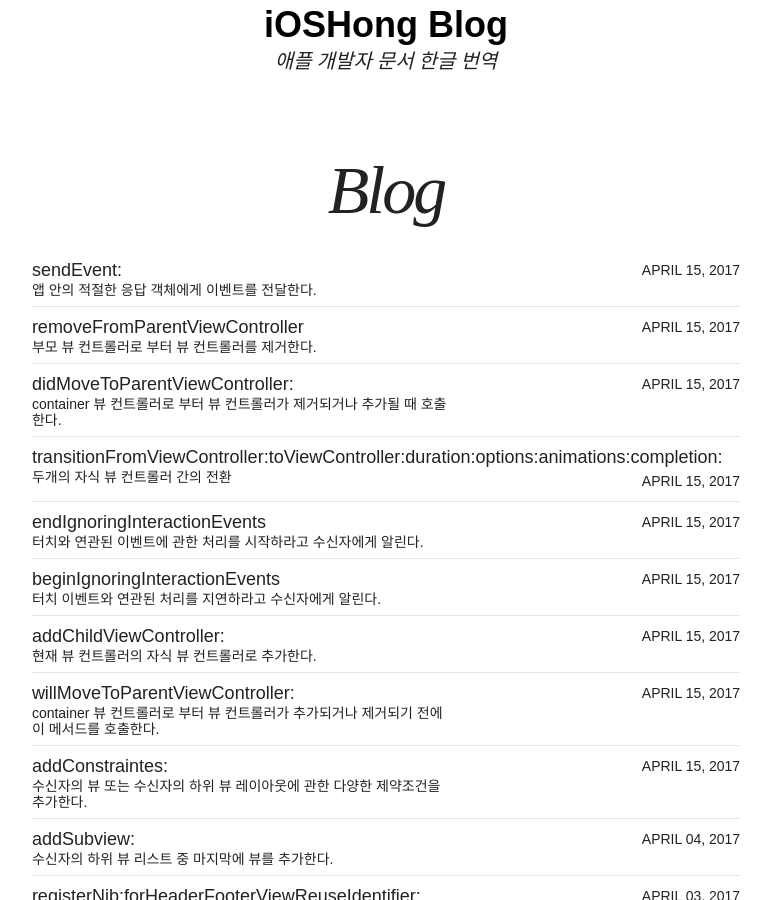
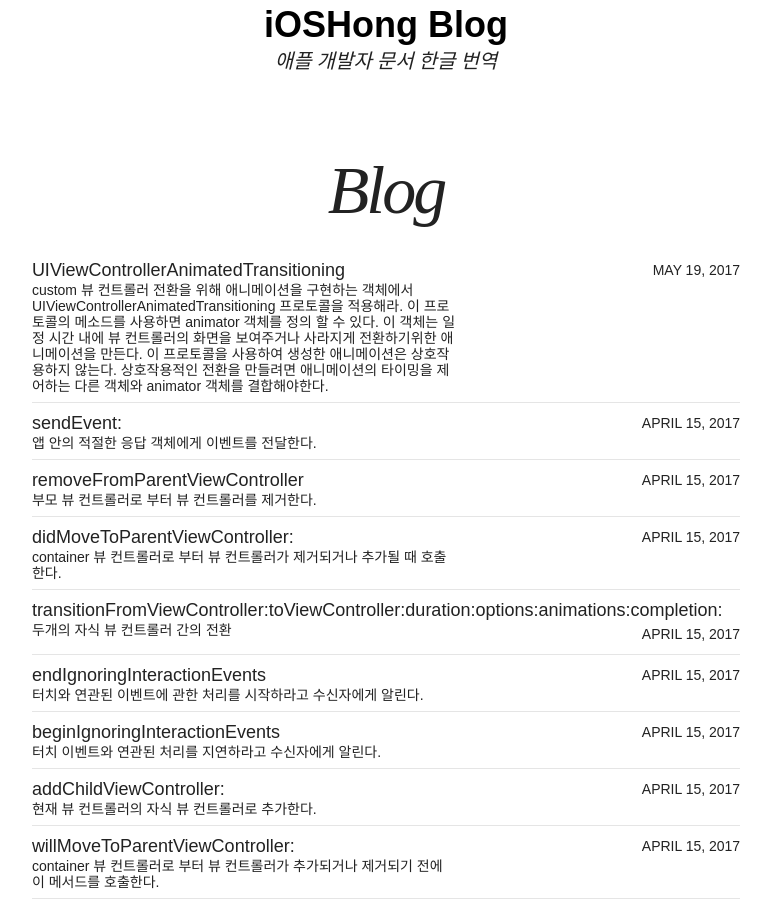
Before and after one commit to LeeHongHwa/leehonghwa.github.io, a Jekyll site: the page built from blog/index.md, in a window 1280 px wide and 900 px high, scrolled down 322 px. Shown: the whole window, without its empty margins (254-1025 px from the left). Built offline with Jekyll 4.4.1, drawn with Linux system fonts in a browser that asks for light colours; nearby versions of some CDN libraries.

Commit message:
update blog UIViewControllerAnimatedTransitioning

```diff
--- /dev/null
+++ b/_posts/blog/2017-05-19-UIViewControllerAnimatedTransitioning.md
@@ -0,0 +1,34 @@
+---
+layout: post
+title: "UIViewControllerAnimatedTransitioning"
+modified:
+categories: blog
+excerpt:
+tags: [UIKit, protocol]
+image:
+  feature:
+date: 2017-05-19T11:00:00+09:00
+---
+**custom 뷰 컨트롤러 전환을 위해 애니메이션을 구현하는 객체에서 UIViewControllerAnimatedTransitioning 프로토콜을 적용해라. 이 프로토콜의 메소드를 사용하면 animator 객체를 정의 할 수 있다. 이 객체는 일정 시간 내에 뷰 컨트롤러의 화면을 보여주거나 사라지게 전환하기위한 애니메이션을 만든다. 이 프로토콜을 사용하여 생성한 애니메이션은 상호작용하지 않는다. 상호작용적인 전환을 만들려면 애니메이션의 타이밍을 제어하는 다른 객체와 animator 객체를 결합해야한다.**
+
+----
+### 해설
+animator 객체에서 transitionDuration: 메서드를 구현하여 지속시간을 지정하고 animateTransition: 메서드를 구현하여 애니메이션을 직접 만들어라. 전환과 관련된 객체에 대한 정보는 context 객체의 형태로 animateTransition: 메서드로 전달된다.
+해당 객체에게 제공된 정보를 사용하여 지속시간 동안 target 뷰 컨트롤러의 뷰를 보여주거나 사라지게 할 수 있다.
+
+뷰의 bounds(좌표,크기)가 변경될 때, 뷰는 하위뷰의 위치를 조절한다.
+뷰가 하위 뷰의 배치를 조절하기 전에 뷰 컨트롤러는 이 메서드를 override할 수 있다.
+이 메서드의 기본구현은 어떠한 일도 실행하지 않는다.
+
+UIViewControllerTransitioningDelegate 프로토콜을 따르는 delegate 객체에서 애니메이터 객체를 만들어라. 뷰 컨트롤러를 presenting 할 때 presentation 스타일을 UIModalPresentationCustom로 설정하고 presented 뷰 컨트롤러의 transition delegate property에 presenting 뷰 컨트롤러를 할당해라. presenting 뷰 컨트롤러는 transitioning delegate로 부터 애니메이션 객체를 찾고 애니메이션을 수행하기 위해 그 객체를 사용한다. present 그리고 dismiss 할 때 다른 animator 객체를 제공 할 수 있다.
+
+user interaction에 뷰 컨트롤러의 전환을 추가하기 위해서 UIViewControllerInteractiveTransitioning 프로토콜을 따르는 커스텀 객체 인 interactive animator 객체와 함께 애니메이터 객체를 사용해야합니다.
+interactive 전환에 관한 자세한 내용은 [UIViewControllerInteractiveTransitioning][UIViewControllerInteractiveTransitioning]봐라.
+
+참고: [https://developer.apple.com/reference/uikit/uiviewcontroller/1621437-viewwilllayoutsubviews?language=objc][apple-doc]
+
+
+<sub>잘못된 부분이 있다면 알려주시면 바로 수정하겠습니다.</sub>
+
+[UIViewControllerInteractiveTransitioning]: https://developer.apple.com/reference/uikit/uiviewcontrollerinteractivetransitioning?language=objc
+[apple-doc]: https://developer.apple.com/reference/uikit/uiviewcontroller/1621437-viewwilllayoutsubviews?language=objc
```
Also changed, not shown: _posts/blog/2017-01-07-viewWillLayoutSubviews.md (+1 -1 lines).
